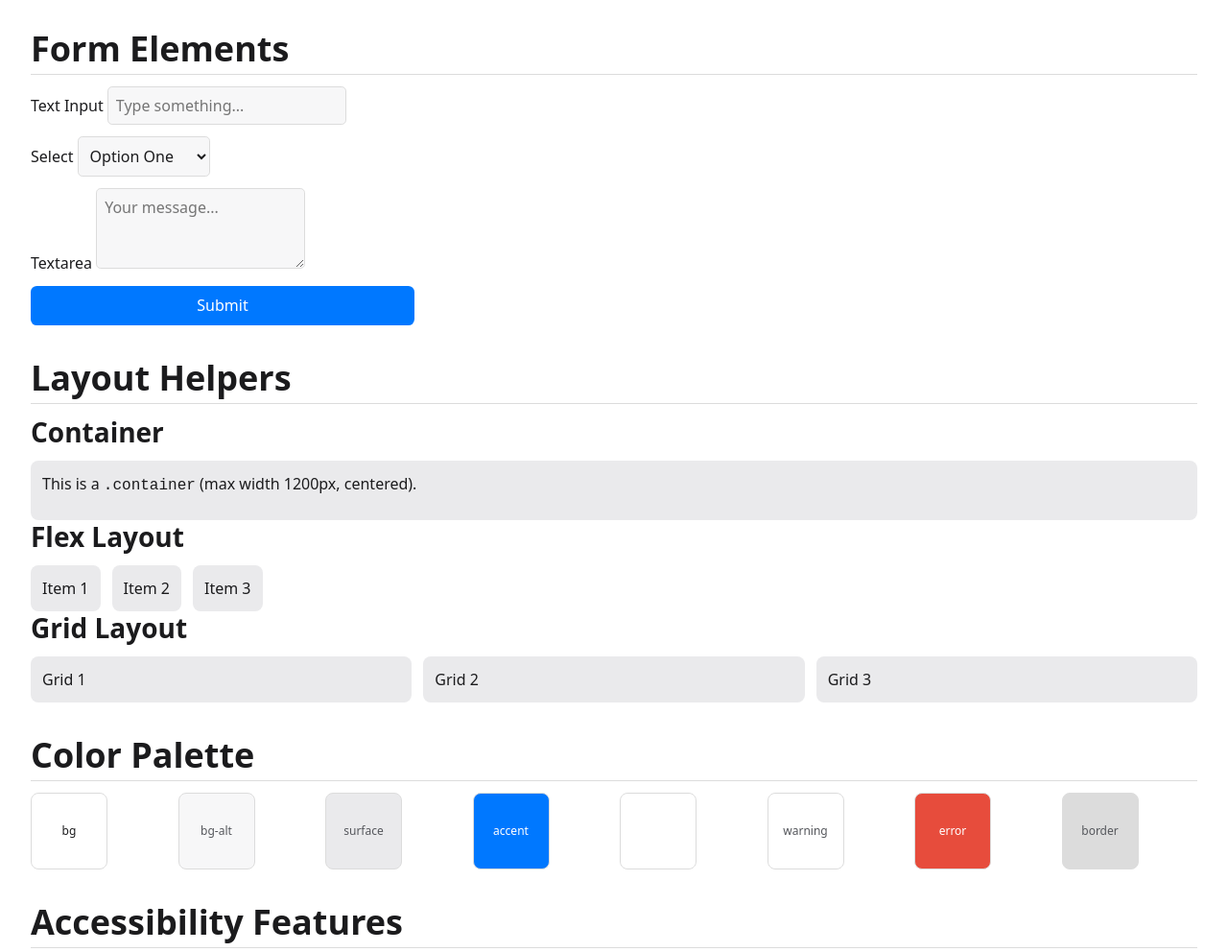
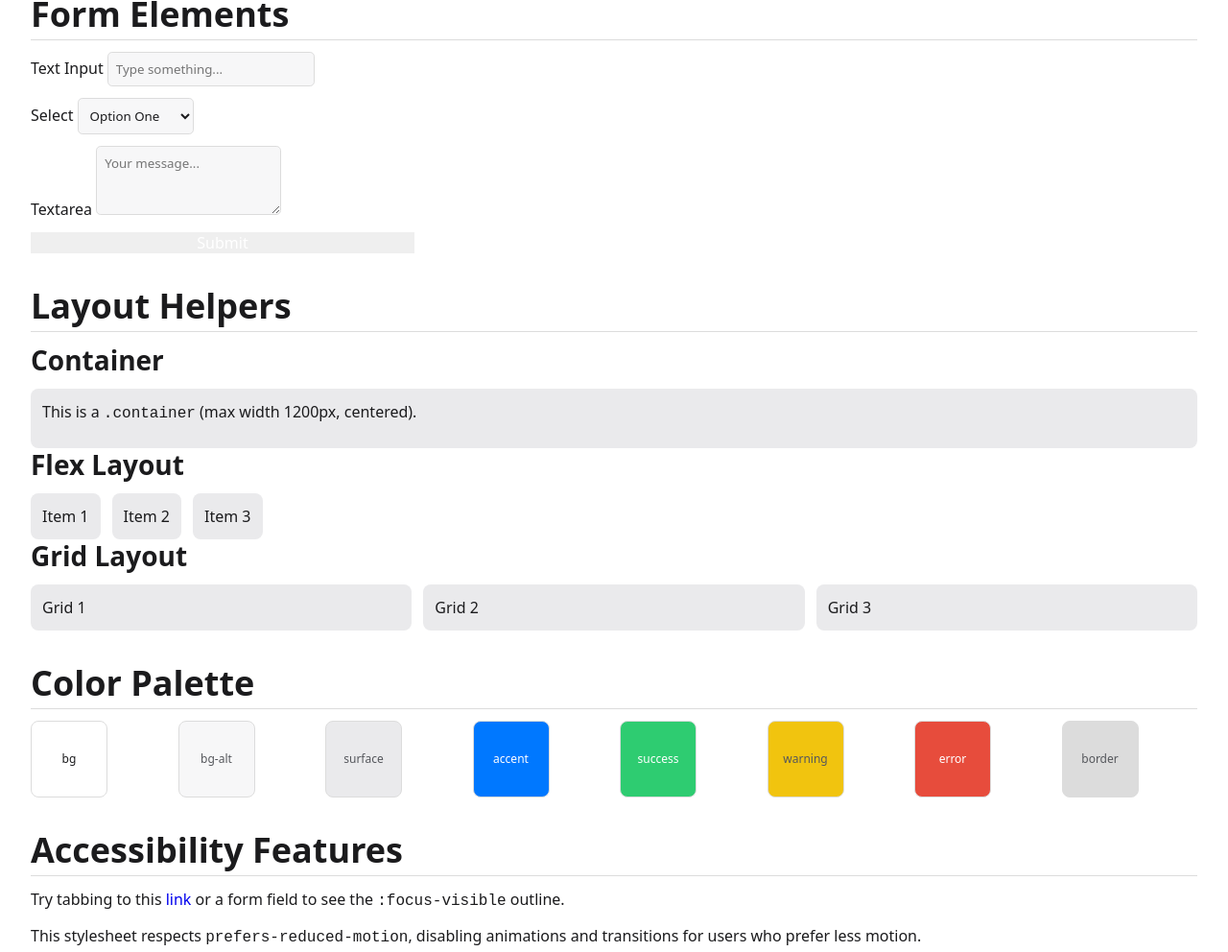
Before and after one commit to alesta73/default-css, a plain HTML site: page index.html in a window 1280 px wide. Shown: the part 840-1832 px from the top of the page at 96% size. Drawn offline with Linux system fonts and the light colour scheme.

Commit message:
Comment out color variables and styles in default.css
Commented out various color variables and styles for potential future use.

```diff
--- a/default.css
+++ b/default.css
@@ -14,6 +14,7 @@
 
 /* 1. Normalize & Global Box Model */
 *, *::before, *::after {
+  /* color: red; */
   box-sizing: border-box;
   margin: 0;
   padding: 0;
@@ -67,8 +68,12 @@
   --color-bg: #ffffff;
   --color-bg-alt: #f7f7f8;
   --color-surface: #eaeaec;
+  --color-surface-light: #eaeaec;
+  --color-surface-dark: #222;
   --color-text: #1b1b1d;
   --color-text-muted: #55575c;
+  --color-text-dark: #1b1b1d;
+  --color-text-light: #e0e0e0;
 
   --color-accent: #0078ff;
   --color-accent-hover: #005fcc;
@@ -78,11 +83,11 @@
   --color-border: #dcdcdc;
 
   /* Semantic Mapping */
-  --color-primary: var(--color-accent);
+  /* --color-primary: var(--color-accent);
   --color-secondary: var(--neutral-600);
   --color-danger: var(--color-error);
-  --color-warning: var(--color-warning);
-  --color-success: var(--color-success);
+  --color-warn: var(--color-warning);
+  --color-ok: var(--color-success); */
 
   /* Transition */
   --transition-speed: 0.25s;
@@ -101,7 +106,7 @@
     --color-accent-hover: #2563eb;
     --color-success: #27ae60;
     --color-warning: #eab308;
-    --color-error: #ef4444;
+    --color-danger: #ef4444;
     --color-border: #2c2c2c;
   }
 }
@@ -138,7 +143,7 @@ p {
 }
 
 a {
-  color: var(--color-accent);
+  /* color: var(--color-accent); */
   text-decoration: none;
   transition: color var(--transition-speed);
 }
@@ -150,21 +155,21 @@ a:hover {
 button {
   font-family: inherit;
   font-size: 1rem;
-  background: var(--color-accent);
+  /* background: var(--color-accent); */
   color: #fff;
   border: none;
-  border-radius: 0.4rem;
-  padding: 0.6rem 1rem;
+  /* border-radius: 0.4rem; */
+  /* padding: 0.6rem 1rem; */
   cursor: pointer;
   transition: background var(--transition-speed);
 }
 button:hover {
-  background: var(--color-accent-hover);
+  /* background: var(--color-accent-hover); */
 }
 
 input, textarea, select {
   font-family: inherit;
-  font-size: 1rem;
+  /* font-size: 1rem; */
   color: var(--color-text);
   background: var(--color-bg-alt);
   border: 1px solid var(--color-border);
@@ -174,7 +179,7 @@ input, textarea, select {
 }
 input:focus, textarea:focus, select:focus {
   outline: none;
-  border-color: var(--color-accent);
+  border-color: var(--color-border);
 }
 
 /* 6. Layout Helpers */
@@ -185,7 +190,7 @@ input:focus, textarea:focus, select:focus {
     margin-right: auto;
     padding-left: 0.5rem;
     padding-right: 0.5rem;
-    /* border: 2px solid red; */
+    /* border: 2px solid var(--color-danger); */
 }
 @media (min-width: 475px) {
     .container {
@@ -282,7 +287,11 @@ input:focus, textarea:focus, select:focus {
     --color-surface: #222;
     --color-text: #e0e0e0;
     --color-text-muted: #aaa;
+
     --color-accent: #3b82f6;
     --color-accent-hover: #2563eb;
+    --color-success: #27ae60;
+    --color-warning: #eab308;
+    --color-danger: #ef4444;
     --color-border: #2c2c2c;
 }
```
Lines whose indentation alone changed are shown as unchanged.
